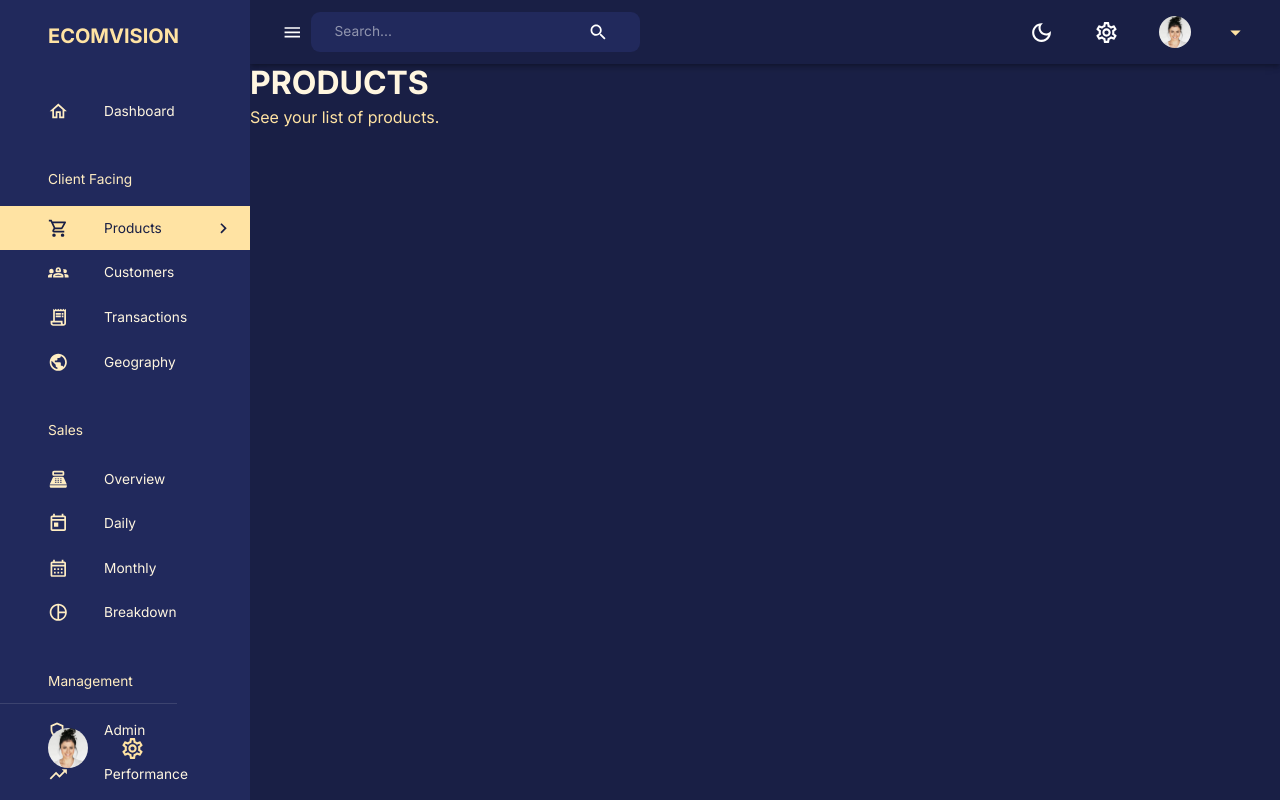
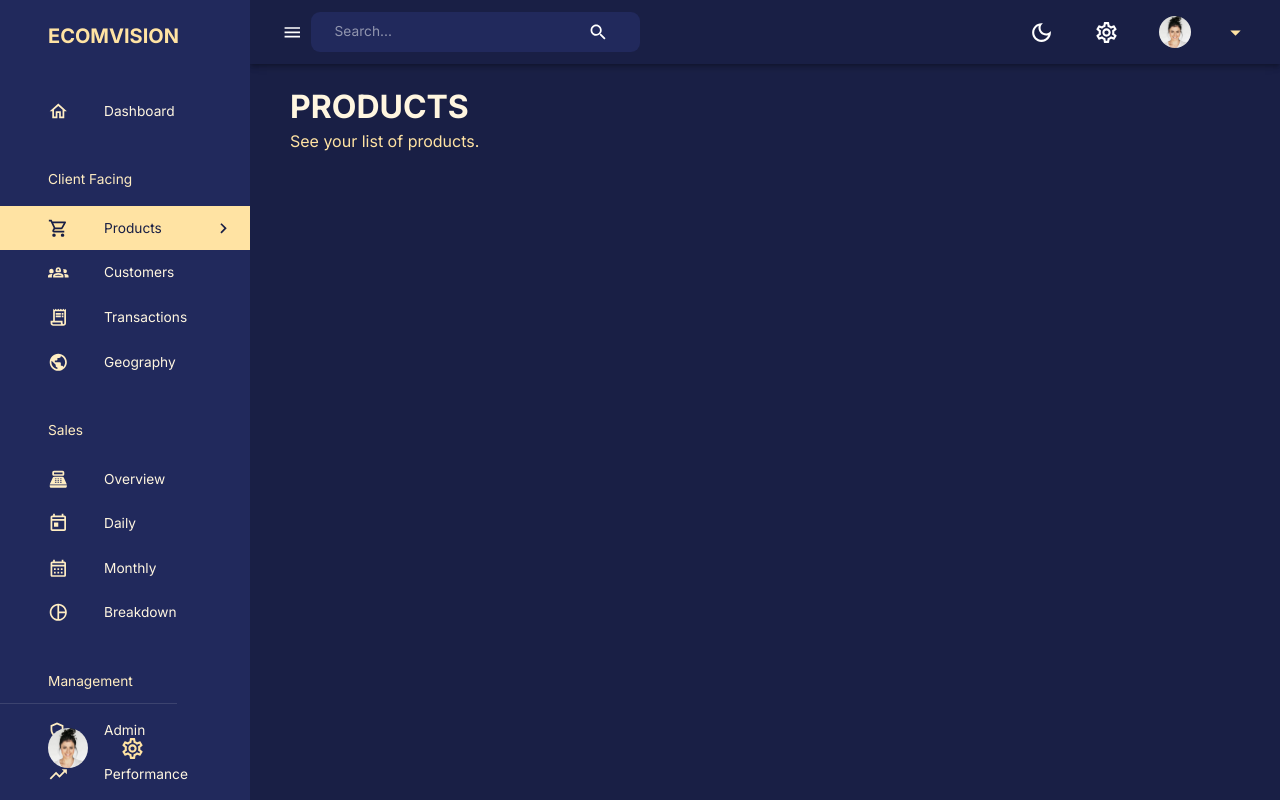
Before and after one commit to nicovidal/DashboardPractiqueBack, a React (Vite) app in the folder client/: page /products in a window 1280 px wide. Built offline with nearby package versions, Linux system fonts and the light colour scheme; no server answers.

Commit message:
data products

```diff
--- a/client/src/scenes/products/index.jsx
+++ b/client/src/scenes/products/index.jsx
@@ -16,9 +16,20 @@ import { useGetProductsQuery } from "../../state/api.js";
 import { Header } from "../../components/Header";
 
 export const Products = () => {
+  const {data,isLoading}=useGetProductsQuery();
+  const isNonMobile=useMediaQuery("(min-width:1000px)")
+  console.log("data",data)
+
+
+
   return (
-    <Box>
+    <Box m="1.5rem 2.5rem">
       <Header title="PRODUCTS" subtitle="See your list of products." />
+      {data || !isLoading ?
+        <Box>
+
+        </Box>:<></>
+      }
     </Box>
   );
 };
```
